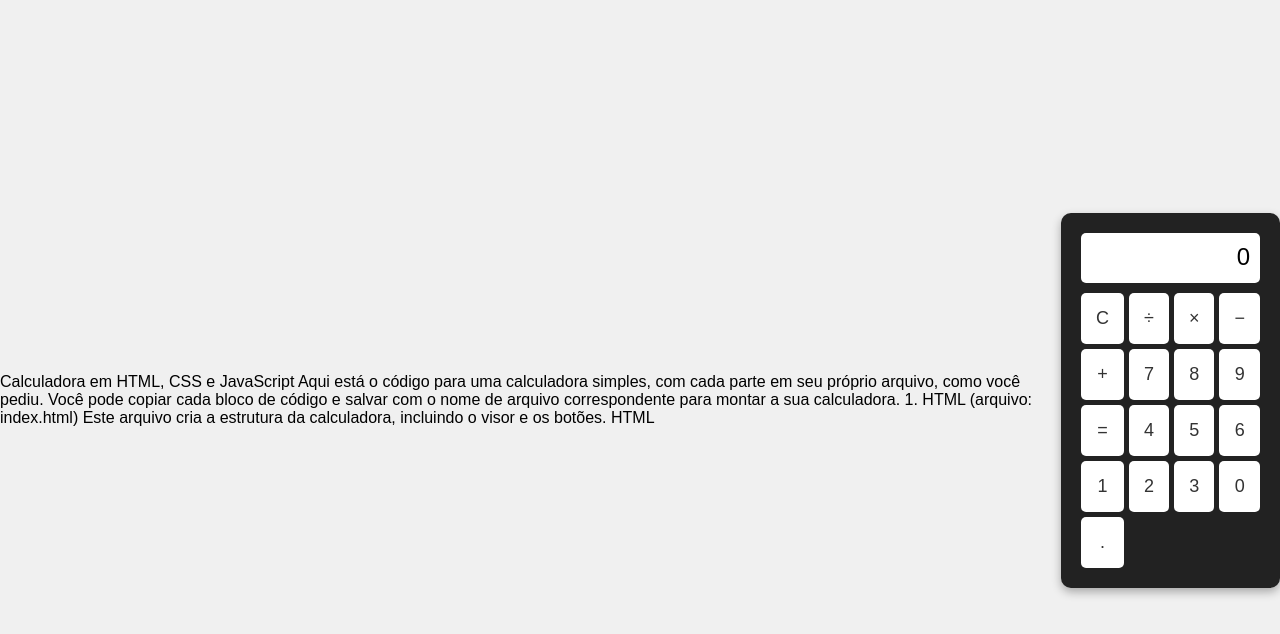
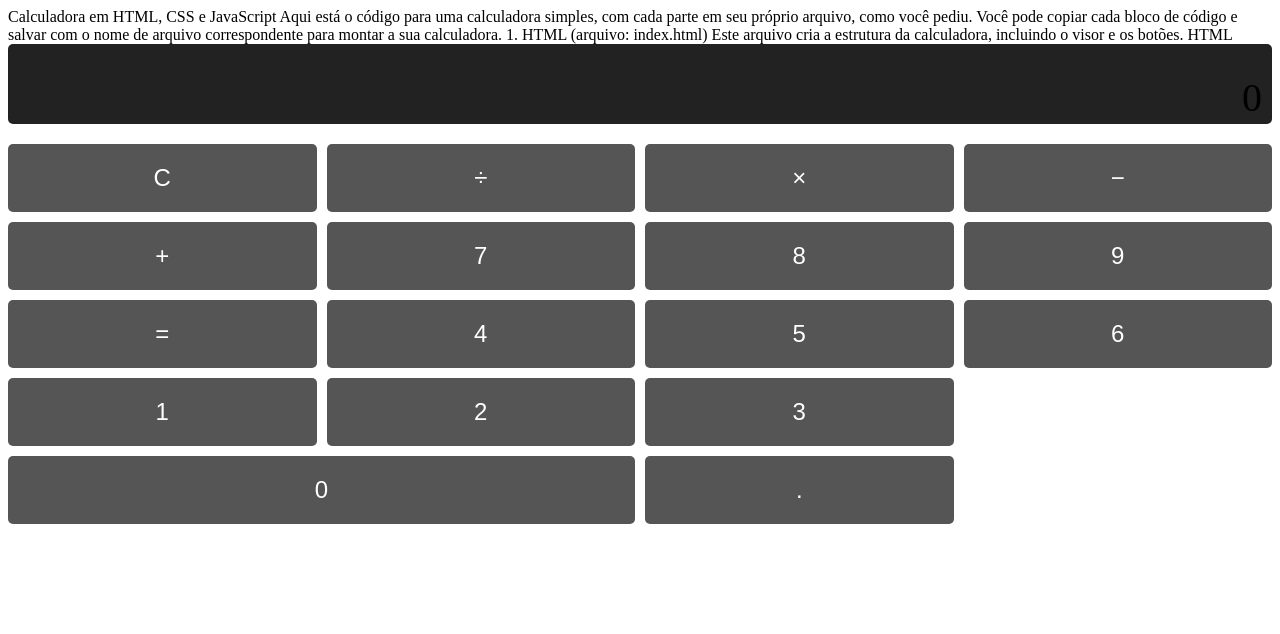
Before and after one commit to artjulin/Calculadora, a plain HTML site: page index.html in a window 1280 px wide. Drawn offline with Linux system fonts and the light colour scheme.

Commit message:
Update style.css

```diff
--- a/style.css
+++ b/style.css
@@ -1,87 +1,80 @@
-body {
-    display: flex;
+display: flex;
     justify-content: center;
     align-items: center;
     height: 100vh;
-    margin: 0;
     background-color: #f0f0f0;
     font-family: Arial, sans-serif;
+    margin: 0;
 }
 
 .calculator {
-    background-color: #222;
+    border: 1px solid #ccc;
     border-radius: 10px;
+    box-shadow: 0 4px 8px rgba(0, 0, 0, 0.1);
+    width: 300px;
+    background-color: #333;
+    color: white;
     padding: 20px;
-    box-shadow: 0 4px 10px rgba(0, 0, 0, 0.3);
-    width: 300px;
 }
 
 .display {
-    width: 100%;
-    height: 50px;
-    background-color: #fff;
-    border: none;
+    text-align: right;
+    margin-bottom: 20px;
+    padding: 10px;
+    background-color: #222;
     border-radius: 5px;
-    font-size: 24px;
-    text-align: right;
-    padding: 10px;
-    margin-bottom: 10px;
-    box-sizing: border-box;
+}
+
+#history {
+    font-size: 1.2em;
+    color: #aaa;
+    height: 20px;
+    overflow: hidden;
+}
+
+#result {
+    font-size: 2.5em;
+    height: 40px;
 }
 
 .buttons {
     display: grid;
     grid-template-columns: repeat(4, 1fr);
-    gap: 5px;
+    gap: 10px;
 }
 
-button {
-    padding: 15px;
-    font-size: 18px;
+.buttons button {
     border: none;
+    background-color: #555;
+    color: white;
+    font-size: 1.5em;
+    padding: 20px;
     border-radius: 5px;
     cursor: pointer;
     transition: background-color 0.2s;
 }
 
-button:hover {
-    opacity: 0.8;
+.buttons button:hover {
+    background-color: #777;
 }
 
-button:not(.operator, .equals, .zero) {
-    background-color: #fff;
-    color: #333;
+.btn-op, .btn-equal {
+    background-color: #f39c12;
 }
 
-button:not(.operator, .equals, .zero):hover {
-    background-color: #e0e0e0;
+.btn-op:hover, .btn-equal:hover {
+    background-color: #e67e22;
 }
 
-.operator {
-    background-color: #ff9500;
-    color: #fff;
+.btn-clear {
+    grid-column: span 1;
+    background-color: #c0392b;
 }
 
-.operator:hover {
-    background-color: #e08a00;
+.btn-clear:hover {
+    background-color: #e74c3c;
 }
 
-.equals {
-    background-color: #28a745;
-    color: #fff;
-    grid-row: span 2;
+.btn-zero {
+    grid-column: span 2;
 }
-
-.equals:hover {
-    background-color: #218838;
-}
-
-.zero {
-    grid-column: span 2;
-    background-color: #fff;
-    color: #333;
-}
-
-.zero:hover {
-    background-color: #e0e0e0;
-}
```
